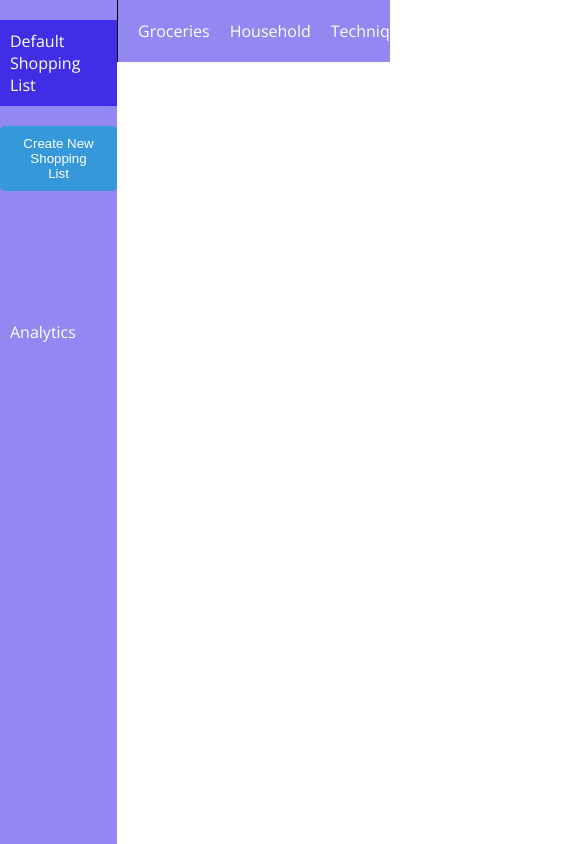
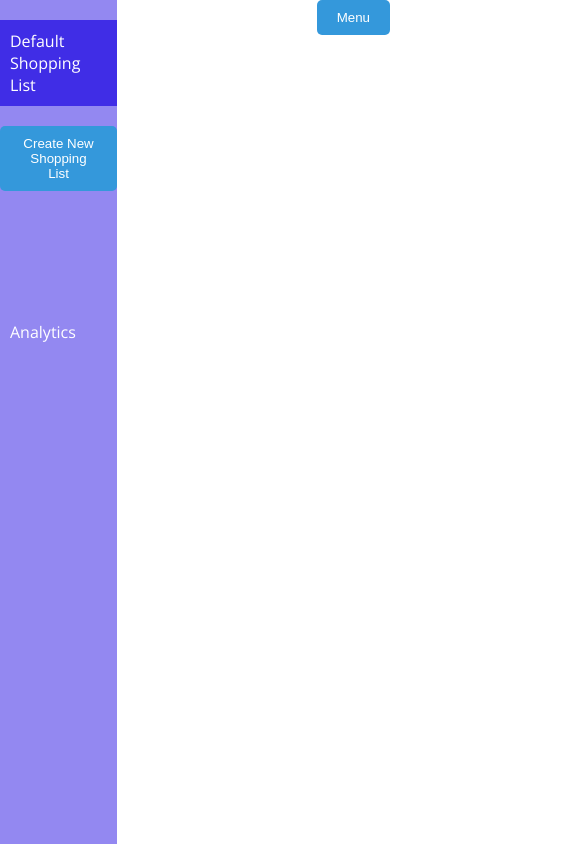
Before and after one commit to Marin303/shopping_list_manager, a React (Create React App) app in the folder frontend/: page /shopping-list/ in a window 390 px wide. Shown: the top 844 px of the page, 585 px wide, since content can reach past the window. Built offline with nearby package versions, Linux system fonts and the light colour scheme.

Commit message:
dropdown menu close on click outside

```diff
--- a/frontend/src/Components/ShoppingList/ShoppingList.jsx
+++ b/frontend/src/Components/ShoppingList/ShoppingList.jsx
@@ -1,53 +1,46 @@
-import React from "react";
+import React, { useEffect, useRef, useState } from "react";
 import "./shopping.scss";
-import { Routes, Route, NavLink } from "react-router-dom";
+import { Routes, Route } from "react-router-dom";
 import Groceries from "../../Products/Groceries/Groceries";
 import HouseholdItems from "../../Products/Household/Household";
 import Technique from "../../Products/Technique/Technique";
 import Apparel from "../../Products/Apparel/Apparel";
 import Footwear from "../../Products/Footwear/Footwear";
 import Other from "../../Products/Other/Other";
+import ShoppingNavbar from "../ShoppingNavbar/ShoppingNavbar";
+import ShoppingNavDropdown from "../ShoppingNavDropdown/ShoppingNavDropdown";
 
 const ShoppingList = () => {
+  const [menuOpen, setMenuOpen] = useState(false);
+  const dropdownRef = useRef(null);
+
+  const toggleMenu = () => {
+    setMenuOpen((prev) => !prev);
+  };
+
+  useEffect(() => {
+    const handleClickOutside = (e) => {
+      if (dropdownRef.current && !dropdownRef.current.contains(e.target)) {
+        setMenuOpen(false);
+      }
+    };
+    document.addEventListener("mousedown", handleClickOutside);
+    return () => {
+      document.removeEventListener("mousedown", handleClickOutside);
+    };
+  }, []);
+
   return (
     <div className="shopping_list_container">
-      <nav>
-        <ul>
-          <li>
-            <NavLink to="/shopping-list/groceries" activeclassname="active">
-              Groceries
-            </NavLink>
-          </li>
-          <li>
-            <NavLink
-              to="/shopping-list/household-items"
-              activeclassname="active"
-            >
-              Household
-            </NavLink>
-          </li>
-          <li>
-            <NavLink to="/shopping-list/technique" activeclassname="active">
-              Technique
-            </NavLink>
-          </li>
-          <li>
-            <NavLink to="/shopping-list/apparel" activeclassname="active">
-              Apparel
-            </NavLink>
-          </li>
-          <li>
-            <NavLink to="/shopping-list/footwear" activeclassname="active">
-              Footwear
-            </NavLink>
-          </li>
-          <li>
-            <NavLink to="/shopping-list/other" activeclassname="active">
-              Other
-            </NavLink>
-          </li>
-        </ul>
-      </nav>
+      <button className="menu_button" onClick={toggleMenu}>
+        Menu
+      </button>
+
+      <ShoppingNavbar />
+
+      <div className={`dropdown-menu ${menuOpen ? "visible" : "hidden"}`} ref={dropdownRef}>
+        <ShoppingNavDropdown />
+      </div>
 
       <Routes>
         <Route path="groceries" element={<Groceries />} />
--- a/frontend/src/Components/ShoppingList/shopping.scss
+++ b/frontend/src/Components/ShoppingList/shopping.scss
@@ -1,32 +1,28 @@
 @import "../../Assets/colors/colors.scss";
 
-.shopping_list_container{
+.shopping_list_container {
     width: 70%;
+
     .active {
         background-color: darken($header, 20%);
     }
-    //background-color: red;
-    nav {
-        ul {
-            width: 100%;
-            color: white;
-            border-left: 1px solid black;
-            padding: 20px 10px;
-            list-style: none;
-            display: flex;
-            text-align: center;
-            justify-content: space-between;
-            background-color: $header;
-        }
-            a {
-                //width: 100%;
-                text-decoration: none;
-                color: white;
-                padding: 10px;
-                &:hover {
-                    background-color: darken($header, 10%);
-                }
-            }
 
+}
+.dropdown-menu.hidden{
+    display: none;
+}
+.dropdown-menu.visible{
+    display: block;
+}
+.menu_button {
+    display: none;
+    position: absolute;
+    right: 0;
+    z-index: 10;
+}
+
+@media screen and (max-width: 764px) {
+    .menu_button {
+        display: block;
     }
 }
--- /dev/null
+++ b/frontend/src/Components/ShoppingNavDropdown/ShoppingNavDropdown.jsx
@@ -0,0 +1,44 @@
+import React from 'react'
+import { NavLink } from 'react-router-dom'
+import "./dropdown.scss"
+
+const ShoppingNavDropdown = () => {
+  return (
+    <nav className="shopping_navbar_dropdown">
+      <ul>
+        <li>
+          <NavLink to="/shopping-list/groceries" activeclassname="active">
+            Groceries
+          </NavLink>
+        </li>
+        <li>
+          <NavLink to="/shopping-list/household-items" activeclassname="active">
+            Household
+          </NavLink>
+        </li>
+        <li>
+          <NavLink to="/shopping-list/technique" activeclassname="active">
+            Technique
+          </NavLink>
+        </li>
+        <li>
+          <NavLink to="/shopping-list/apparel" activeclassname="active">
+            Apparel
+          </NavLink>
+        </li>
+        <li>
+          <NavLink to="/shopping-list/footwear" activeclassname="active">
+            Footwear
+          </NavLink>
+        </li>
+        <li>
+          <NavLink to="/shopping-list/other" activeclassname="active">
+            Other
+          </NavLink>
+        </li>
+      </ul>
+    </nav>
+  )
+}
+
+export default ShoppingNavDropdown
--- /dev/null
+++ b/frontend/src/Components/ShoppingNavDropdown/dropdown.scss
@@ -0,0 +1,29 @@
+@import "../../Assets/colors/colors.scss";
+
+.shopping_navbar_dropdown {
+    position: absolute;
+    right: 0;
+    top: 50px;
+    z-index: 10;
+    ul {
+        border-radius: 10px;
+        color: white;
+        padding: 50px;
+        list-style: none;
+        display: flex;
+        flex-direction: column;
+        gap: 20px;
+        background-color: $header;
+    }
+
+    a {
+        text-decoration: none;
+        color: white;
+        padding: 10px;
+
+        &:hover {
+            background-color: darken($header, 10%);
+        }
+    }
+
+}
--- /dev/null
+++ b/frontend/src/Components/ShoppingNavbar/ShoppingNavbar.jsx
@@ -0,0 +1,44 @@
+import React from "react";
+import { NavLink } from "react-router-dom";
+import "./shopping.scss"
+
+const ShoppingNavbar = () => {
+  return (
+    <nav className="shopping_navbar">
+      <ul>
+        <li>
+          <NavLink to="/shopping-list/groceries" activeclassname="active">
+            Groceries
+          </NavLink>
+        </li>
+        <li>
+          <NavLink to="/shopping-list/household-items" activeclassname="active">
+            Household
+          </NavLink>
+        </li>
+        <li>
+          <NavLink to="/shopping-list/technique" activeclassname="active">
+            Technique
+          </NavLink>
+        </li>
+        <li>
+          <NavLink to="/shopping-list/apparel" activeclassname="active">
+            Apparel
+          </NavLink>
+        </li>
+        <li>
+          <NavLink to="/shopping-list/footwear" activeclassname="active">
+            Footwear
+          </NavLink>
+        </li>
+        <li>
+          <NavLink to="/shopping-list/other" activeclassname="active">
+            Other
+          </NavLink>
+        </li>
+      </ul>
+    </nav>
+  );
+};
+
+export default ShoppingNavbar;
--- /dev/null
+++ b/frontend/src/Components/ShoppingNavbar/shopping.scss
@@ -0,0 +1,31 @@
+@import "../../Assets/colors/colors.scss";
+
+.shopping_navbar {
+
+    ul {
+        width: 100%;
+        color: white;
+        border-left: 1px solid black;
+        padding: 20px 10px;
+        list-style: none;
+        display: flex;
+        text-align: center;
+        justify-content: space-between;
+        background-color: $header;
+    }
+
+    a {
+        text-decoration: none;
+        color: white;
+        padding: 10px;
+
+        &:hover {
+            background-color: darken($header, 10%);
+        }
+    }
+}
+@media screen and (max-width: 764px) {
+    .shopping_navbar{
+        display: none;
+    }
+}
```
